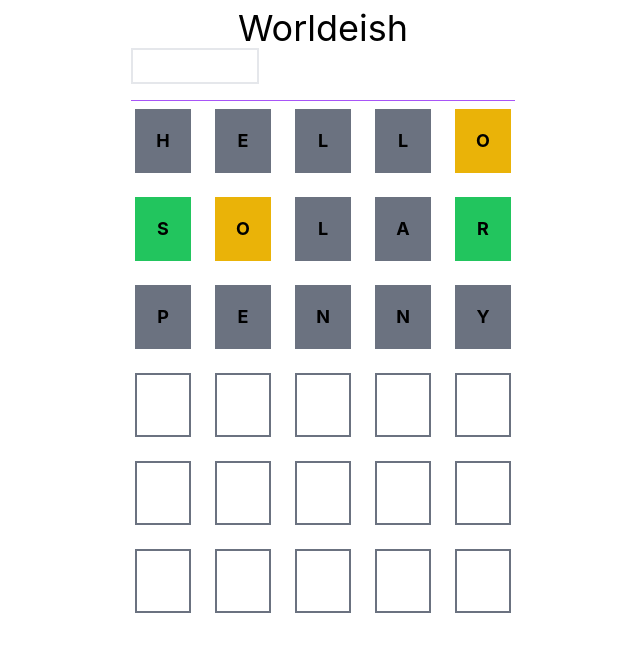
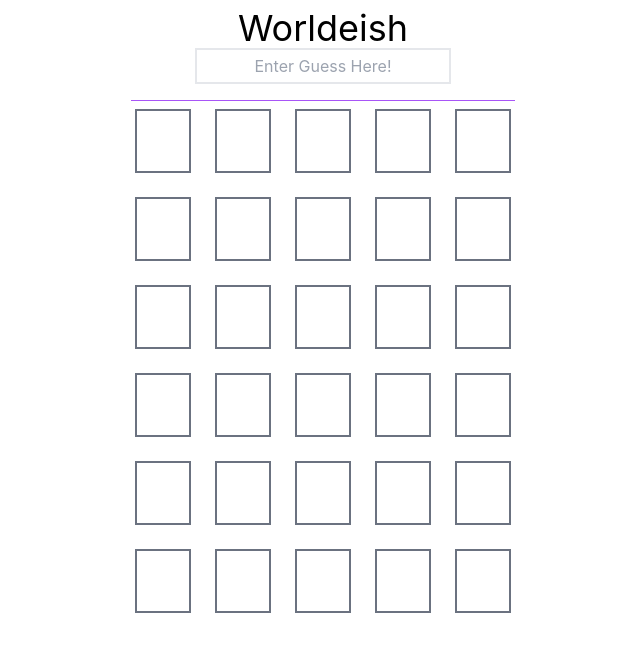
Before and after one commit to MCSeal/wordleish, a React (Vite) app: page / in a window 1280 px wide. Shown: the top 652 px of the page, without its empty margins (317-957 px from the left). Built offline with nearby package versions, Linux system fonts and the light colour scheme.

Commit message:
game is working

```diff
--- a/src/App.tsx
+++ b/src/App.tsx
@@ -1,11 +1,10 @@
 import { useState } from 'react'
-import logo from './logo.svg'
 import './App.css'
-import WordRow from './WordRow.tsx'
-import { useStore } from './store'
-import { LETTER_LENGTH } from './word-utils.ts'
+import WordRow from './WordRow'
+import { useStore, Guess_Length } from './store'
+import { LETTER_LENGTH } from './word-utils'
 
-const Guess_Length = 6;
+
 
 
 
@@ -31,35 +30,52 @@ function App() {
 
 
 
-  let rows = [...state.guesses];
+  let rows = [...state.rows];
 
 
     if (rows.length < Guess_Length){
-      rows.push(guess);
+      rows.push({ guess });
     };
     const numberOfGuessesRemaining = Guess_Length - rows.length;
 
   rows = rows.concat(Array(numberOfGuessesRemaining).fill(''));
 
+
+    const isGameOver = state.gameState !== 'playing';
+
+
+
+
   return (
-    <div className="mx-auto w-96">
+    <div className="mx-auto w-96 relative">
     <header className="border-b border-purple-500 pb-4 my-2"><h1 className="text-4xl text-center">Worldeish</h1>
 
 
     <div>
-      <input type="text" className="w-1/3 p-1 border-2" value={guess} onChange={onChange} />
+      <input type="text" className="w-2/3 p-1 border-2 ml-auto mr-auto flex text-center" placeholder='Enter Guess Here!'value={guess} onChange={onChange} disabled={isGameOver} />
     </div>
     </header>
 
 
 
       <main className="grid grid-rows-6 gap-6">
-        {rows.map((word, index) => (
-          <WordRow key={index} letters={word}/>
+        {rows.map(({guess, result}, index) => (
+          <WordRow key={index} letters={guess} result={result}/>
         ))}
 
 
       </main>
+
+      {isGameOver && (
+        <div role="modal" className="absolute bg-white left-0 right-0 top-1/4 p-6 w-3/4 mx-auto rounded border border-purple-900 text-center">
+          Game Over!
+
+          <button className="block border rounded border-grey-600 bg-purple-700 left-0 right-0 p-2 mt-4 mx-auto shadow" onClick={() => {
+            state.newGame();
+            setGuess('');
+          }}>New Game? </button>
+        </div>
+      )}
     </div>
   )
 }
--- a/src/WordRow.tsx
+++ b/src/WordRow.tsx
@@ -6,21 +6,21 @@ import { useStore } from './store'
 
 interface WordRowProps {
     letters: string;
+    result?: LetterState[];
 }
 
-function WordRow({letters: lettersProp =""}: WordRowProps) {
-    const answer = useStore(state => state.answer);
+function WordRow({letters: lettersProp ="", result =[] }: WordRowProps) {
+
     const lettersRemaining = LETTER_LENGTH - lettersProp.length;
     //make new array with empty letters if not enought submitted, fixes issue of not adding everything
     const letters = lettersProp.split('').concat(Array(lettersRemaining).fill(''))
 
-   const guessStates = computeGuess(lettersProp, answer);
 
 
     return (
     <div className= "grid grid-cols-5 gap-4">
         {letters.map((char, index) => (
-            <CharacterCubes key={index} value={char} state={guessStates[index]} />
+            <CharacterCubes key={index} value={char} state={result[index]} />
         ))}
     </div>
     )
@@ -34,7 +34,7 @@ interface CharacterBoxProps {
 function CharacterCubes ({value, state} : CharacterBoxProps) {
     const stateStyles = state == null ? '' : characterStateStyles[state];
     return(
-    <div className={`inline-block border-2 mx-1 border-solid border-gray-500 p-4 uppercase text-lg font-bold text-center ${stateStyles}`}>
+    <div className={`inline-block border-2 mx-1 border-solid border-gray-500 p-4 uppercase text-lg font-bold text-center before:inline-block before:content-[' '] ${stateStyles}`}>
         {value}
     </div>
     )
--- a/src/store.ts
+++ b/src/store.ts
@@ -1,26 +1,57 @@
 import create from "zustand"
 import { persist } from "zustand/middleware"
-import { getRandomWord } from "./word-utils";
+import { computeGuess, getRandomWord, LetterState } from './word-utils'
+
+
+export const Guess_Length = 6;
+
+interface GuessRow {
+    guess: string;
+    result?: LetterState[];
+}
 
 interface StoreState{
     answer: string;
-    guesses: string[];
+    rows: GuessRow[];
+    gameState: 'playing' | 'won' | 'lost';
     addGuess: (guess:string) => void;
+    newGame: () => void
 }
 
-export const useStore = create<StoreState>(persist(
-  (set, get) => ({
-    answer: getRandomWord(),
-    guesses: ['hello', 'solar', 'penny'],
-    addGuess: (guess: string) =>{
-        set(state => ({
-            guesses: [...state.guesses, guess]
-        }));
+export const useStore = create<StoreState>(
+    persist(
+        (set, get) => ({
+        answer: getRandomWord(),
+        rows: [],
+        gameState: 'playing',
+        addGuess: (guess: string) => {
+            const result = computeGuess(guess, get().answer);
+
+
+
+            const didWin = result.every(i => i === LetterState.Match);
+            const rows = [
+                    ...get().rows,
+                    {
+                        guess,
+                        result,
+                    },
+                ]
+            set(() => ({
+                rows,
+                gameState: didWin ? 'won' : (rows.length === Guess_Length) ? 'lost' : 'playing',
+            }));
+        },
+        newGame: () => {
+            set({
+                answer: getRandomWord(),
+                rows: [],
+                gameState: 'playing',
+            })
+        }
+    }), {
+        name: "wordleish",
     }
-  }),
-  {
-    name: "wordleish", // unique name
-  }
-))
-
+)
+)
 // useStore.persist.clearStorage();
```
